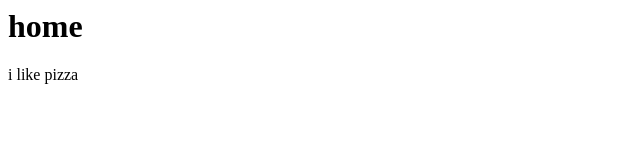
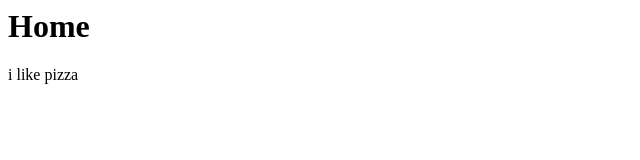
Before and after one commit to NoahThuecks/CS-NoahT, a plain HTML site: page index.html in a window 1280 px wide. Shown: the full height of the page, 0-640 px from the left. Drawn offline with Linux system fonts and the light colour scheme.

Commit message:
Update index.html

```diff
--- a/index.html
+++ b/index.html
@@ -4,7 +4,7 @@
    <meta charset="utf-8">
   </head>
   <body>
-    <h1> home </h1>
+    <h1> Home </h1>
     <link rel="stylesheet" href="style.css">
    <body/>
     <html/>
```
